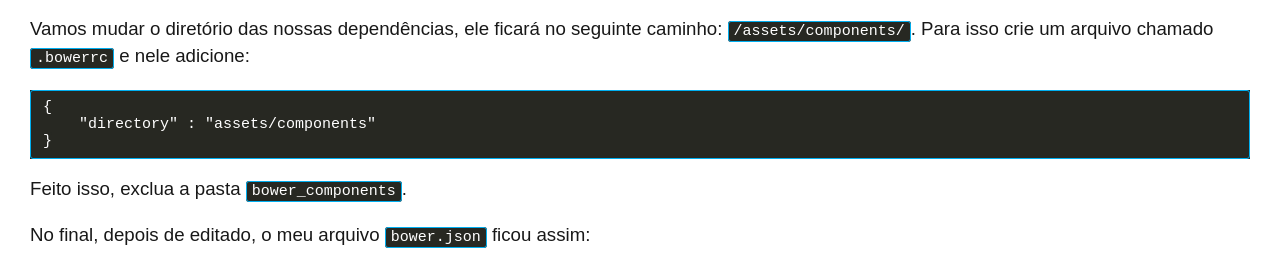
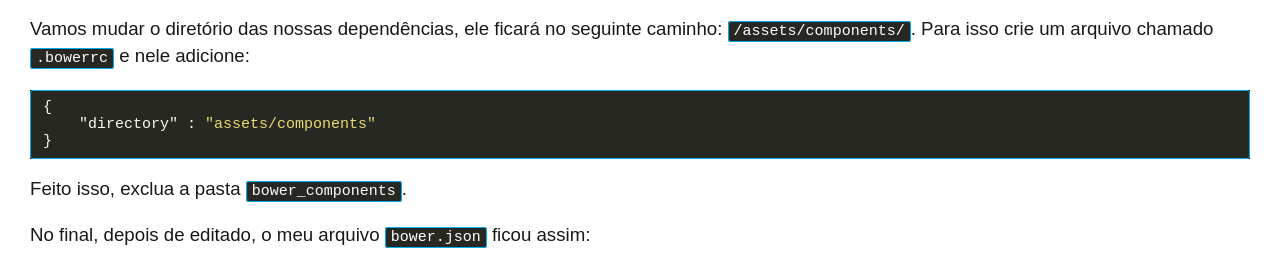
Before and after one commit to mateussmedeiros/mateussmedeiros.github.io, a Jekyll site: the page built from _posts/2016-01-20-criando-um-blog-com-jekyll-parte-3.markdown, in a window 1280 px wide and 900 px high, scrolled down 12714 px. Shown: the part 161-428 px from the top of the window. Built offline with Jekyll 4.4.1, drawn with Linux system fonts in a browser that asks for light colours; comment, search, counter and statistics services are not loaded.

Commit message:
Corrigido erro exemplo

```diff
--- a/_posts/2016-01-20-criando-um-blog-com-jekyll-parte-3.markdown
+++ b/_posts/2016-01-20-criando-um-blog-com-jekyll-parte-3.markdown
@@ -728,7 +728,7 @@ bower install --save jquery
 
 Vamos mudar o diretório das nossas dependências, ele ficará no seguinte caminho: `/assets/components/`. Para isso crie um arquivo chamado `.bowerrc` e nele adicione:
 
-{% highlight txt %}
+{% highlight json %}
 {
     "directory" : "assets/components"
 }
```
